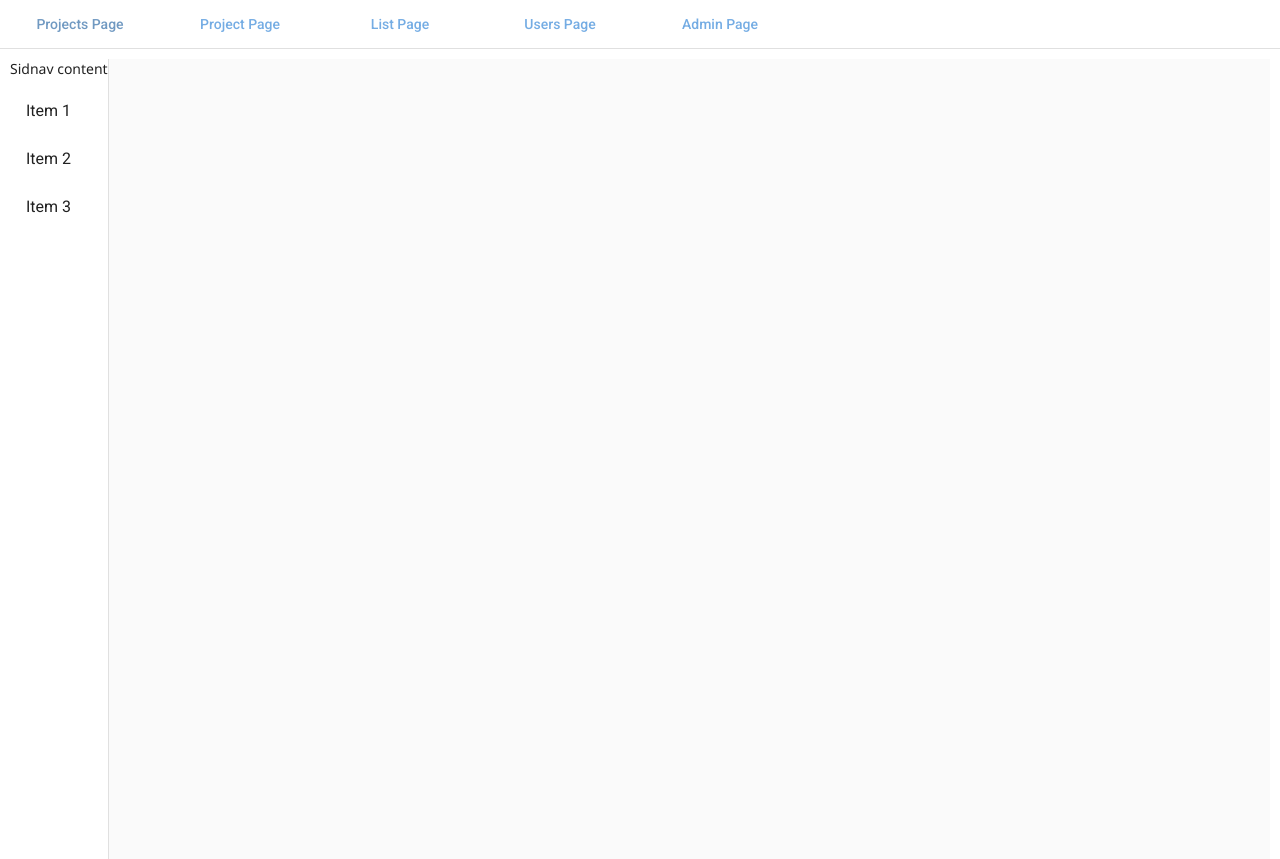
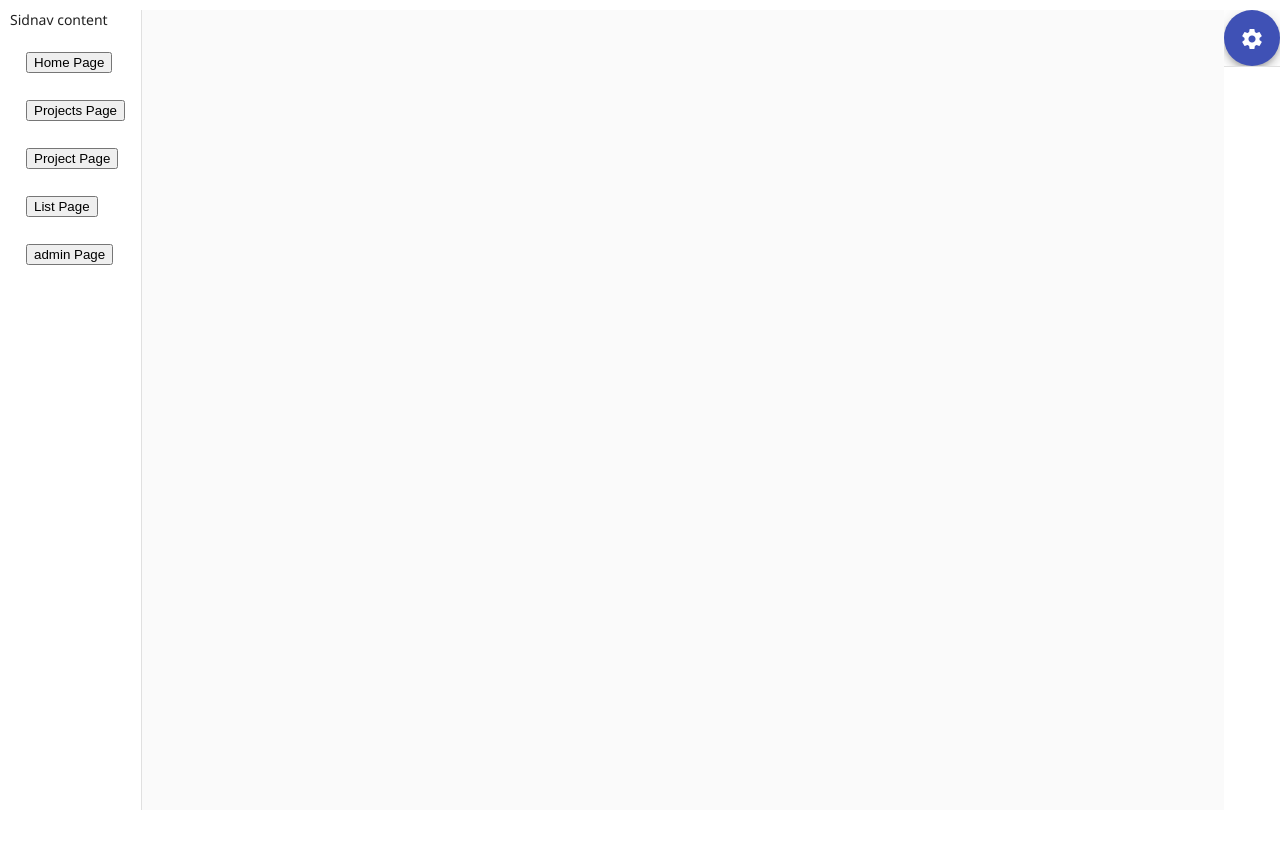
Before and after one commit to BCDross/ISIT422-GroupProject, an Angular app in the folder ArtoriasWeb/: page / in a window 1280 px wide. After the commit the page ends 810 px from the top, so only its background shows below. Built offline with nearby package versions, Linux system fonts and the light colour scheme.

Commit message:
added sidenav and user icon on top right

```diff
--- a/ArtoriasWeb/src/app/app.component.css
+++ b/ArtoriasWeb/src/app/app.component.css
@@ -299,3 +299,6 @@ svg#clouds {
   width: auto;
   margin: 10px;
 }
+nav{
+  float: right;
+}
--- a/ArtoriasWeb/src/app/app.component.html
+++ b/ArtoriasWeb/src/app/app.component.html
@@ -1,21 +1,29 @@
 <link rel="stylesheet" href="app.component.css">
 
 <nav mat-tab-nav-bar >
-    <a mat-tab-link routerLink="/projects" routerLinkActive="active"> Projects Page </a>
-    <a mat-tab-link routerLink="/project" routerLinkActive="active"> Project Page </a>
-    <a mat-tab-link routerLink="/list" routerLinkActive="active"> List Page </a>
-    <a mat-tab-link routerLink="/users" routerLinkActive="active"> Users Page </a>
-    <a mat-tab-link routerLink="/admin" routerLinkActive="active"> Admin Page </a>
-
-    <!--<a mat-tab-link disabled>Disabled Link</a>-->
+    <button mat-fab color="primary" routerLink="/users" routerLinkActive="active">
+        <mat-icon>settings</mat-icon>
+    </button>
   </nav>
 
 <mat-drawer-container class="example-container">
     <mat-drawer mode="side" opened>Sidnav content
         <mat-list role="list">
-            <mat-list-item role="listitem">Item 1</mat-list-item>
-            <mat-list-item role="listitem">Item 2</mat-list-item>
-            <mat-list-item role="listitem">Item 3</mat-list-item>
+            <mat-list-item role="listitem">
+                <button routerLink="/" routerLinkActive="active"> Home Page </button>
+            </mat-list-item>
+            <mat-list-item role="listitem">
+                <button routerLink="/projects" routerLinkActive="active"> Projects Page </button>
+            </mat-list-item>
+            <mat-list-item role="listitem">
+                <button routerLink="/project" routerLinkActive="active"> Project Page </button>
+            </mat-list-item>
+            <mat-list-item role="listitem">
+                <button routerLink="/list" routerLinkActive="active"> List Page </button>
+            </mat-list-item>
+            <mat-list-item role="listitem">
+                <button routerLink="/admin" routerLinkActive="active"> admin Page </button>
+            </mat-list-item>
           </mat-list>
     </mat-drawer>
     <mat-drawer-content>
--- a/ArtoriasWeb/src/app/app.module.ts
+++ b/ArtoriasWeb/src/app/app.module.ts
@@ -26,6 +26,8 @@ import { MatButtonModule } from '@angular/material/button';
 import { MatSelectModule } from '@angular/material/select';
 import { MatDialogModule } from '@angular/material/dialog';
 import { MatSortModule } from '@angular/material/sort';
+import { MatIconModule } from '@angular/material/icon';
+
 
 @NgModule({
   declarations: [
@@ -52,6 +54,7 @@ import { MatSortModule } from '@angular/material/sort';
     MatInputModule,
     MatTableModule,
     MatButtonModule,
+    MatIconModule,
     MatSelectModule,
     MatDialogModule,
     MatSortModule,
```
